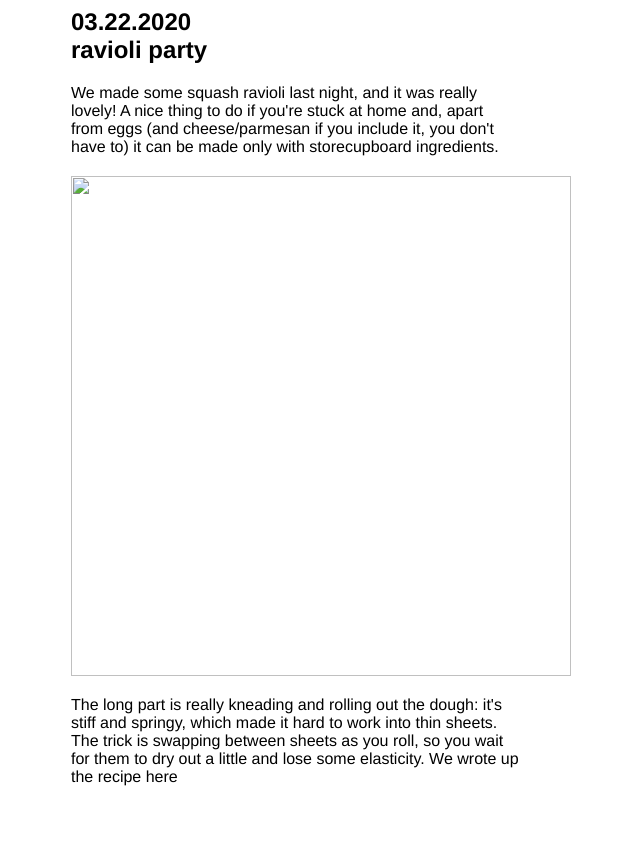
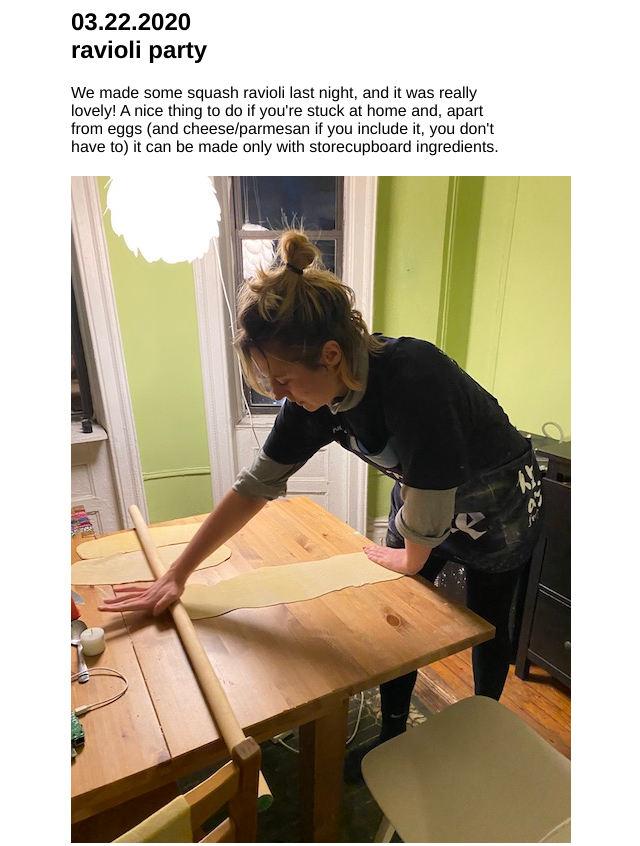
Before and after one commit to agnescameron/backseat-frying, a website: page blog/post6.html in a window 1280 px wide. Shown: the top 846 px of the page, without its empty margins (345-985 px from the left). Drawn offline with Linux system fonts and the light colour scheme.

Commit message:
corrected broken image path

```diff
--- a/blog/post6.html
+++ b/blog/post6.html
@@ -6,7 +6,7 @@
 We made some squash ravioli last night, and it was really lovely! A nice thing to do if you're stuck at home and, apart from eggs (and cheese/parmesan if you include it, you don't have to) it can be made only with storecupboard ingredients.
 
 
-	<img class="blog-img" src="../assets/img/rolling_pasta.jpeg">
+	<img class="blog-img" src="../assets/img/pasta_rolling.jpeg">
 
 The long part is really kneading and rolling out the dough: it's stiff and springy, which made it hard to work into thin sheets. The trick is swapping between sheets as you roll, so you wait for them to dry out a little and lose some elasticity. We wrote up the recipe <a href="https://backseatfrying.net/recipes/ravioli.html">here</a><br><br>
 
```
